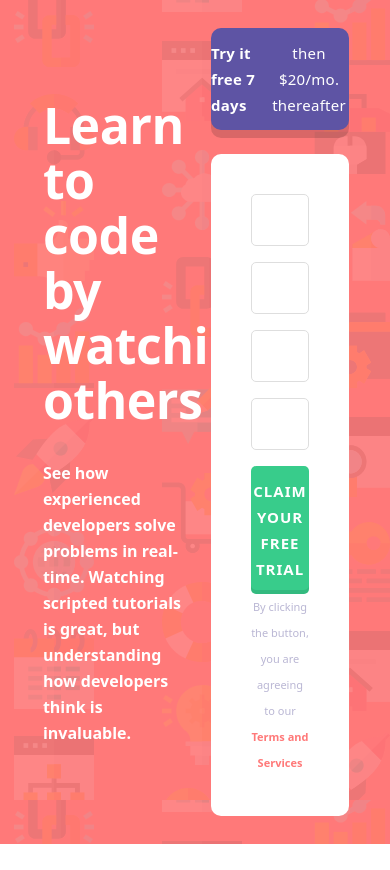
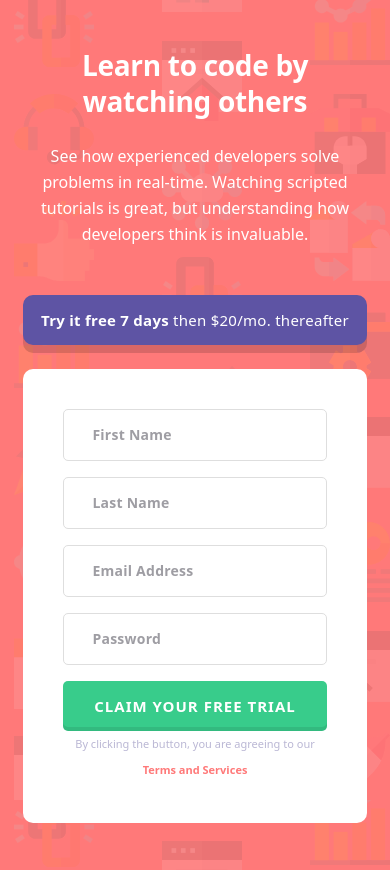
Before and after one commit to mosikkaa/ClaimTrial, a React (Vite) app in the folder claim-trial/: page / in a window 390 px wide. Before the commit the page ends 844 px from the top, so only its background shows below. Built offline with nearby package versions, Linux system fonts and the light colour scheme.

Commit message:
responsive + styling

```diff
--- /dev/null
+++ b/claim-trial/src/components/Error/Error.tsx
@@ -0,0 +1,7 @@
+import error from "../../assets/error.svg";
+
+const Error = () => (
+    <img src={error} alt="error" />
+)
+
+export default Error
--- a/claim-trial/src/components/Register/Register.tsx
+++ b/claim-trial/src/components/Register/Register.tsx
@@ -1,5 +1,5 @@
 import {useForm} from 'react-hook-form'
-import error from "../../assets/error.svg";
+import Error from '../Error/Error.tsx'
 
 type FormData = {
     firstName: string;
@@ -12,39 +12,34 @@ const Register = () => {
     const { register, handleSubmit,reset,formState:{errors}} = useForm<FormData>();
 
     const onSubmit = (data:FormData) => {
-        console.log("Our Data", data);
+        console.log("Data", data);
         alert('Registered Successfuly')
         reset()
-        window.location.reload();
     };
-
-    const ErrorSVG = () => (
-        <img src={error} alt="error" />
-    )
 
 
     return (
 
-        <form onSubmit={handleSubmit(onSubmit)} className="flex bg-white p-10 flex-col justify-between gap-4  rounded-[10px]">
+        <form onSubmit={handleSubmit(onSubmit)} className="flex bg-white p-10 flex-col justify-between gap-4 rounded-[10px]">
             <div className='flex flex-col gap-2 relative'>
-                <input {...register("firstName",{required:'First Name cannot be empty',pattern:{value:/^[a-zA-z,.'-]+$/i,message:'First Names is not valid'}})}  placeholder={errors.firstName ? '' : 'First Name'} type='text' className={`w-full pl-7 pr-7 pt-3 pb-3 rounded-[5px] ${errors.firstName ? 'border-2 border-[#FF7979]' : 'border border-[#DEDEDE]'}  focus:outline-none transition-colors duration-200 ${errors.firstName ? '' : 'focus:border-[#5E54A4]'} font-poppins font-semibold text-[14px] leading-[26px] tracking-[0.25px] text-[#3D3B48]`} />
+                <input {...register("firstName",{required:'First Name cannot be empty',pattern:{value:/^[a-zA-zა-ჰ,.'-]+$/i,message:'First Names is not valid'},setValueAs: (value) => value.trim()})}  placeholder={errors.firstName ? '' : 'First Name'} type='text' className={`w-full pl-7 pr-7 pt-3 pb-3 rounded-[5px] ${errors.firstName ? 'border-2 border-[#FF7979]' : 'border border-[#DEDEDE]'}  focus:outline-none transition-colors duration-200 ${errors.firstName ? '' : 'focus:border-[#5E54A4]'} font-poppins font-semibold text-[14px] leading-[26px] tracking-[0.25px] text-[#3D3B48]`} />
                 {errors.firstName && <p className='font-poppins font-medium text-[11px] leading-[11px] tracking-[0px] text-right text-[#FF7979]'>{errors.firstName.message as string}</p>}
-                {errors.firstName && (<span className="absolute top-[14px] right-7 "><ErrorSVG /></span>)}
+                {errors.firstName && (<span className="absolute top-[14px] right-7 "><Error /></span>)}
             </div>
             <div className='flex flex-col relative gap-2'>
-                <input {...register("lastName",{required:'Last Name cannot be empty',pattern:{value:/^[a-zA-z,.'-]+$/i,message:'First Names is not valid'}})}  placeholder={errors.lastName ? '' : 'Last Name'} className={`w-full pl-7 pr-7 pt-3 pb-3 rounded-[5px] ${errors.lastName ? 'border-2 border-[#FF7979]' : 'border border-[#DEDEDE]'}  ${errors.lastName ? '' : 'focus:border-[#5E54A4]'} focus:outline-none transition-colors duration-200 font-poppins font-semibold text-[14px] leading-[26px] tracking-[0.25px] text-[#3D3B48]`} />
+                <input {...register("lastName",{required:'Last Name cannot be empty',pattern:{value:/^[a-zA-zა-ჰ,.'-]+$/i,message:'First Names is not valid'},setValueAs: (value) => value.trim()})}  placeholder={errors.lastName ? '' : 'Last Name'} type='text' className={`w-full pl-7 pr-7 pt-3 pb-3 rounded-[5px] ${errors.lastName ? 'border-2 border-[#FF7979]' : 'border border-[#DEDEDE]'}  ${errors.lastName ? '' : 'focus:border-[#5E54A4]'} focus:outline-none transition-colors duration-200 font-poppins font-semibold text-[14px] leading-[26px] tracking-[0.25px] text-[#3D3B48]`} />
                 {errors.lastName && <p className='font-poppins font-medium text-[11px] leading-[11px] tracking-[0px] text-right text-[#FF7979]'>{errors.lastName.message as string}</p>}
-                {errors.lastName && (<span className="absolute top-[14px] right-7 "><ErrorSVG /></span>)}
+                {errors.lastName && (<span className="absolute top-[14px] right-7 "><Error /></span>)}
             </div>
             <div className='flex flex-col relative gap-2'>
-                <input {...register("email",{required:'Looks like this is not an email',pattern: {value: /^[^\s@]+@[^\s@]+\.[^\s@]+$/, message: "Looks like this is not an email"}})} placeholder={errors.email ? 'email@example/com' : 'Email Address'} className={`w-full pl-7 pr-7 pt-3 pb-3 rounded-[5px] ${errors.email ? 'border-2 border-[#FF7979]' : 'border border-[#DEDEDE]'} ${errors.email ? '' : 'focus:border-[#5E54A4]'} focus:outline-none transition-colors duration-200 font-poppins font-semibold text-[14px] leading-[26px] tracking-[0.25px]  text-[#3D3B48] ${errors.email ? "placeholder-[#FF7979]" : ""}`} />
+                <input {...register("email",{required:'Looks like this is not an email',pattern: {value: /^[^\s@]+@[^\s@]+\.[^\s@]+$/, message: "Looks like this is not an email"},setValueAs: (value) => value.trim(),})} type='text' placeholder={errors.email ? 'email@example/com' : 'Email Address'} className={`w-full pl-7 pr-7 pt-3 pb-3 rounded-[5px] ${errors.email ? 'border-2 border-[#FF7979]' : 'border border-[#DEDEDE]'} ${errors.email ? '' : 'focus:border-[#5E54A4]'} focus:outline-none transition-colors duration-200 font-poppins font-semibold text-[14px] leading-[26px] tracking-[0.25px]  text-[#3D3B48] ${errors.email ? "placeholder-[#FF7979]" : ""}`} />
                 {errors.email && <p className='font-poppins font-medium text-[11px] leading-[11px] tracking-[0px] text-right text-[#FF7979]'>{errors.email.message as string}</p>}
-                {errors.email && (<span className="absolute top-[14px] right-7 "><ErrorSVG /></span>)}
+                {errors.email && (<span className="absolute top-[14px] right-7 "><Error /></span>)}
             </div>
             <div className='flex flex-col relative gap-2'>
-                <input {...register("password",{required:'Password cannot be empty',minLength:{value:8,message:'Password must be at least 8 characters'},pattern: {value: /^(?=.*[A-Z])(?=.*\d)(?=.*[@$!%*?&])[A-Za-z\d@$!%*?&]+$/, message: "Password must include at least 1 uppercase letter, 1 number, and 1 symbol"}})} placeholder={errors.email ? '' : 'Password'} className={`w-full pl-7 pr-7 pt-3 pb-3 rounded-[5px] ${errors.password ? 'border-2 border-[#FF7979]' : 'border border-[#DEDEDE]'}  ${errors.password ? '' : 'focus:border-[#5E54A4]'}  focus:outline-none transition-colors duration-200 font-poppins font-semibold text-[14px] leading-[26px] tracking-[0.25px] text-[#3D3B48]`} />
+                <input {...register("password",{required:'Password cannot be empty',minLength:{value:8,message:'Password must be at least 8 characters'},pattern: {value: /^(?=.*[a-z])(?=.*[A-Z])(?=.*\d)(?=.*[@$!%*?&])[A-Za-z\d@$!%*?&]{8,}$/, message: "Password must include at least 1 uppercase letter, 1 number, and 1 symbol"}})} type='password' placeholder={errors.email ? '' : 'Password'} className={`w-full pl-7 pr-7 pt-3 pb-3 rounded-[5px] ${errors.password ? 'border-2 border-[#FF7979]' : 'border border-[#DEDEDE]'}  ${errors.password ? '' : 'focus:border-[#5E54A4]'}  focus:outline-none transition-colors duration-200 font-poppins font-semibold text-[14px] leading-[26px] tracking-[0.25px] text-[#3D3B48]`} />
                 {errors.password && <p className='font-poppins font-medium text-[11px] leading-[11px] tracking-[0px] text-right text-[#FF7979]'>{errors.password.message as string}</p>}
-                {errors.password && (<span className="absolute top-[14px] right-7 "><ErrorSVG /></span>)}
+                {errors.password && (<span className="absolute top-[14px] right-7 "><Error /></span>)}
             </div>
             <div className='w-full gap-2'>
                 <button className='pt-3 pb-3 w-full rounded-[5px] font-poppins font-semibold text-[15px] leading-[26px] tracking-[1px] cursor-pointer hover:bg-[#38CC6B] transition-all duration-300 bg-[#38CC8B] text-white shadow-[inset_0_-4px_0_0_#00000017]'>CLAIM YOUR FREE TRIAL</button>
--- a/claim-trial/src/components/Section/Section.tsx
+++ b/claim-trial/src/components/Section/Section.tsx
@@ -2,15 +2,15 @@ import Register from "../Register/Register.tsx";
 
 const Section = () => {
     return (
-        <section className={`pt-[10%] pb-[10%] pr-[11%] pl-[11%] w-full h-full bg-[url('/src/assets/background.svg')] flex gap-4 items-center justify-between`}>
+        <section className={`md:pt-[6%] md:pb-[6%] md:pr-[11%] md:pl-[11%] pb-[12%] pt-[12%] pr-[6%] pl-[6%] w-full min-h-screen md:h-full bg-[url('/src/assets/background.svg')] md:flex-row flex-col flex md:gap-4 gap-12 items-center justify-between`}>
 
-            <div className='w-1/2 flex flex-col gap-8'>
-                <h1 className='font-poppins font-bold text-white text-[50px] leading-[55px] tracking-[-0.52px]'>Learn to code by watching others</h1>
-                <span className='text-white font-bold text-[16px] leading-[26px]'>See how experienced developers solve problems in real-time. Watching scripted tutorials is great, but understanding how developers think is invaluable. </span>
+            <div className='md:w-1/2 w-full flex flex-col md:gap-8 gap-6'>
+                <h1 className='font-poppins font-bold text-white md:text-[50px] text-[28px] leading-[36px] md:leading-[55px] tracking-[-0.29px] md:text-start text-center md:tracking-[-0.52px]'>Learn to code by watching others</h1>
+                <span className='text-white font-medium md:text-start text-center md:font-bold text-[16px] leading-[26px]'>See how experienced developers solve problems in real-time. Watching scripted tutorials is great, but understanding how developers think is invaluable. </span>
             </div>
 
-            <div className='w-1/2 flex flex-col gap-6'>
-                <p className='font-poppins font-bold text-[15px] leading-[26px] shadow-[0_8px_0_0_rgba(0,0,0,0.15)] text-white tracking-[0.27px] flex items-center justify-center bg-[#5E54A4] w-full rounded-[10px] pt-3 pb-3'>Try it free 7 days <a className='font-poppins font-normal text-[15px] leading-[26px] tracking-[0.27px] text-center'>then $20/mo. thereafter</a></p>
+            <div className='md:w-1/2 w-full flex flex-col gap-6'>
+                <p className='font-poppins font-bold text-[15px] leading-[26px] shadow-[0_8px_0_0_rgba(0,0,0,0.15)] text-white tracking-[0.27px] flex items-center justify-center bg-[#5E54A4] w-full rounded-[10px] pt-3 pb-3 text-center'>Try it free 7 days    <a className='font-poppins font-normal text-[15px] leading-[26px] tracking-[0.27px] text-center ml-1'> then $20/mo. thereafter</a></p>
                 <Register/>
             </div>
 
--- a/claim-trial/src/index.css
+++ b/claim-trial/src/index.css
@@ -1,8 +1,11 @@
-html,
-body,
 #root {
     width: 100%;
-    height: 100vh;
+    min-height: 100vh;
     margin: 0;
     padding: 0;
 }
+@media screen and (min-width:768px){
+    #root {
+        height: 100vh;
+    }
+}
```
